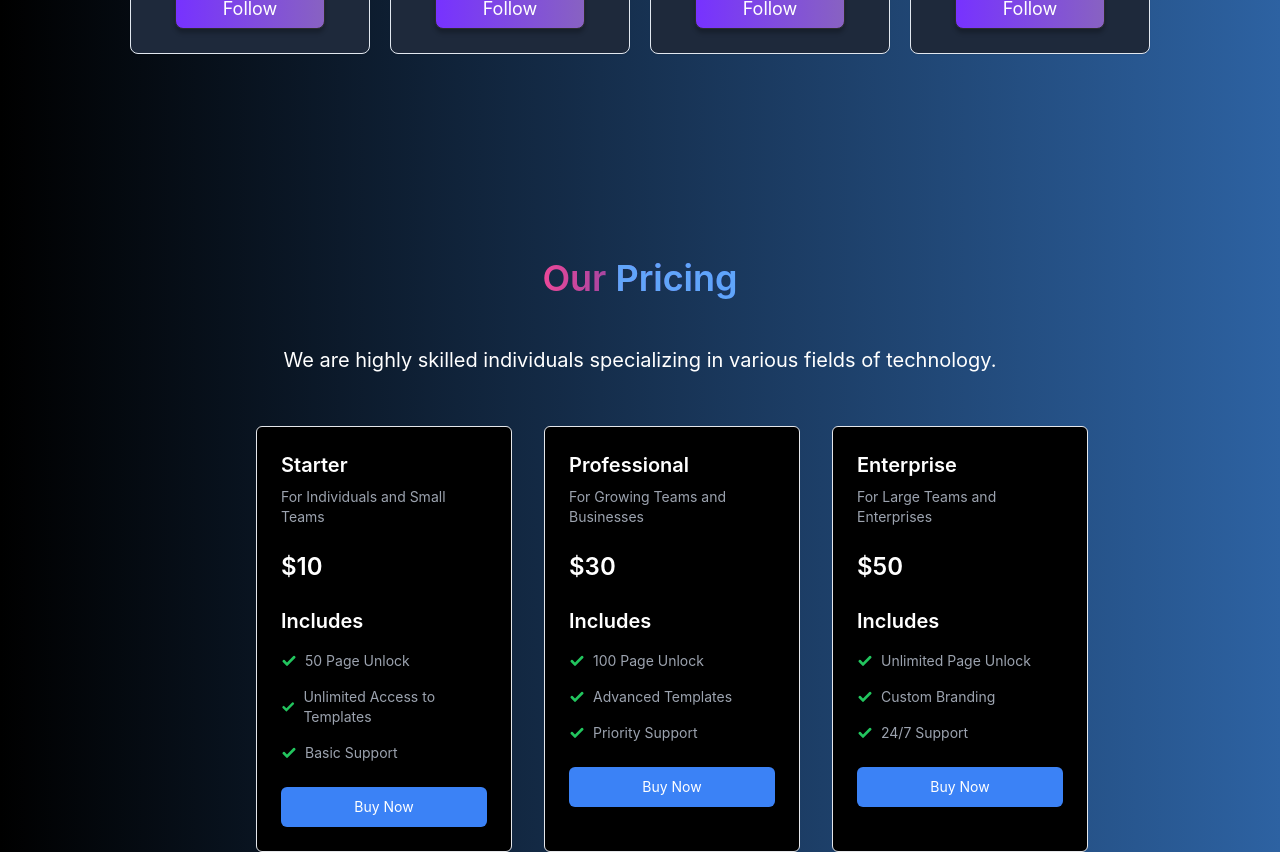
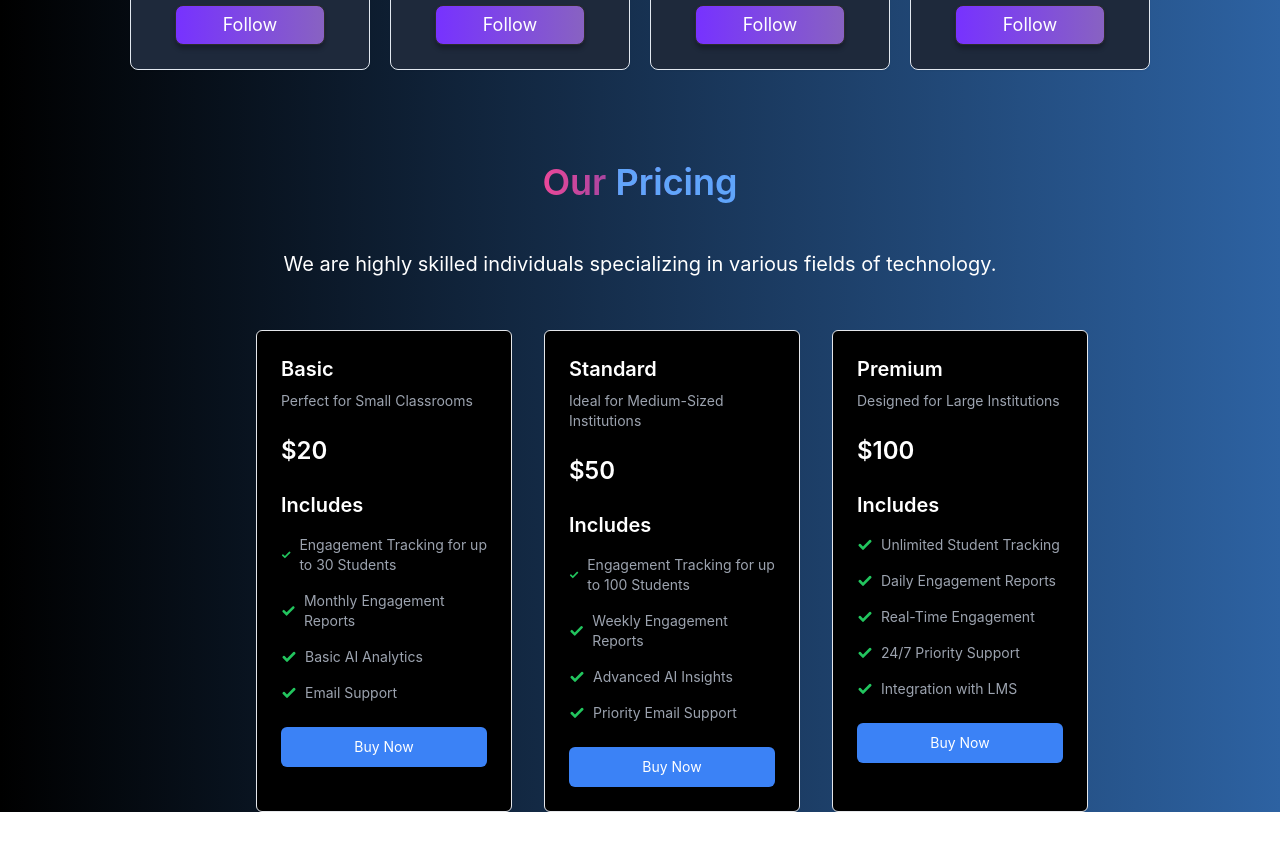
Before and after one commit to aryalbirat/ClassLens, a React (Create React App) app in the folder frontend/: page / in a window 1280 px wide. Shown: the part 2080-2932 px from the top of the page. After the commit the page ends 2892 px from the top, so only its background shows below. Built offline with nearby package versions, Linux system fonts and the light colour scheme.

Commit message:
Team Page Issue Fixed

```diff
--- a/frontend/src/pages/Examine.js
+++ b/frontend/src/pages/Examine.js
@@ -2,7 +2,7 @@ import React, { useState } from "react";
 
 const Examine = () => {
   const [img, setImg] = useState(null);
-  const [imgPreview, setImgPreview] = useState(null); // To store the preview URL
+  const [imgPreview, setImgPreview] = useState(null);
   const [notification, setNotification] = useState("");
   const [selectedImageName, setSelectedImageName] = useState("");
   const [beResponse, setBeResponse] = useState("");
@@ -22,14 +22,14 @@ const Examine = () => {
     })
       .then((res) => res.json())
       .then((data) => {
-        setNotification("Image uploaded successfully!"); // Set success message
-        setTimeout(() => setNotification(""), 3000); // Clear notification after 3 seconds
+        setNotification("Image uploaded successfully!");
+        setTimeout(() => setNotification(""), 3000);
         console.log(data.message || "Image uploaded successfully!");
         setBeResponse(data);
       })
       .catch((err) => {
-        setNotification("Error uploading image."); // Set error message
-        setTimeout(() => setNotification(""), 3000); // Clear notification after 3 seconds
+        setNotification("Error uploading image.");
+        setTimeout(() => setNotification(""), 3000);
         console.error("Error:", err);
       });
   };
--- a/frontend/src/pages/Pricing.js
+++ b/frontend/src/pages/Pricing.js
@@ -2,58 +2,59 @@ import React from 'react';
 import PriceCard from '../components/PriceCard';
 
 export default function Pricing() {
-  // Sample data for pricing plans
   const pricingPlans = [
     {
-      title: "Starter",
-      price: "$10",
+      title: "Basic",
+      price: "$20",
       duration: "per month",
-      description: "For Individuals and Small Teams",
+      description: "Perfect for Small Classrooms",
       features: [
-        "50 Page Unlock",
-        "Unlimited Access to Templates",
-        "Basic Support"
+        "Engagement Tracking for up to 30 Students",
+        "Monthly Engagement Reports",
+        "Basic AI Analytics",
+        "Email Support",
       ],
     },
     {
-      title: "Professional",
-      price: "$30",
+      title: "Standard",
+      price: "$50",
       duration: "per month",
-      description: "For Growing Teams and Businesses",
+      description: "Ideal for Medium-Sized Institutions",
       features: [
-        "100 Page Unlock",
-        "Advanced Templates",
-        "Priority Support",
+        "Engagement Tracking for up to 100 Students",
+        "Weekly Engagement Reports",
+        "Advanced AI Insights",
+        "Priority Email Support"
       ],
     },
     {
-      title: "Enterprise",
-      price: "$50",
+      title: "Premium",
+      price: "$100",
       duration: "per month",
-      description: "For Large Teams and Enterprises",
+      description: "Designed for Large Institutions",
       features: [
-        "Unlimited Page Unlock",
-        "Custom Branding",
-        "24/7 Support",
+        "Unlimited Student Tracking",
+        "Daily Engagement Reports",
+        "Real-Time Engagement",
+        "24/7 Priority Support",
+        "Integration with LMS",
       ],
-    }
+    },
   ];
 
   return (
+    <section id="pricing">
       <div className="bg-gradient-to-r from-[#000000] to-[#2d62a2]">
-      {/* Title Section */}
-      <div className="flex flex-col justify-center items-center pt-32">
+        <div className="flex flex-col justify-center items-center">
           <h1 className="text-4xl font-semibold text-transparent bg-clip-text bg-gradient-to-r from-pink-500 to-blue-800 mb-4 text-center">
             Our <span className="text-blue-400">Pricing</span>
           </h1>
         </div>
 
-      {/* Description */}
         <p className="text-xl pt-5 text-white my-3 max-w-3xl mx-auto text-center">
           We are highly skilled individuals specializing in various fields of technology.
         </p>
 
-      {/* Pricing Cards */}
         <div className="flex justify-center space-x-8 pt-10">
           {pricingPlans.map((plan, index) => (
             <PriceCard
@@ -67,5 +68,6 @@ export default function Pricing() {
           ))}
         </div>
       </div>
+    </section>
   );
 }
--- a/frontend/src/pages/Team.js
+++ b/frontend/src/pages/Team.js
@@ -3,23 +3,20 @@ import Card from '../components/Card';
 import biratImage from '../assets/birat.jpg';
 import dipeshImage from '../assets/dipesh.jpg';
 import pranavImage from '../assets/pranav.jpg';
-import rasadImage from '../assets/prasad.jpg';
+import rasadImage from '../assets/rasad.jpg';
 
-const OurTeam = () => {
+const Team = () => {
   return (
-    <div className="relative text-center px-6 py-12 bg-gradient-to-r from-[#000000]  to-[#2d62a2] ">
-      {/* Our Team Heading */}
+    <section id="team">
+      <div className="relative text-center px-6 py-16 bg-gradient-to-r from-[#000000]  to-[#2d62a2] ">
         <h1 className="text-4xl font-semibold text-transparent bg-clip-text bg-gradient-to-r from-pink-500 to-blue-800 mb-4">
           Our <span className="text-blue-400">Team</span>
         </h1>
 
-
-      {/* Description */}
         <p className="text-xl pt-5 text-white mt-6 max-w-3xl mx-auto">
           We are highly skilled individuals specializing in various fields of technology.
         </p>
 
-      {/* Team Cards */}
         <div className="mt-8">
           <div className="flex gap-5 flex-wrap justify-center">
             <Card name="Rasad Regmi" src={rasadImage} />
@@ -29,7 +26,8 @@ const OurTeam = () => {
           </div>
         </div>
       </div>
+    </section>
   );
 };
 
-export default OurTeam;
+export default Team;
```
Also changed, not shown: frontend/src/assets/rasad.jpg (renamed from frontend/src/assets/prasad.jpg), frontend/src/pages/Home.js (line endings or trailing spaces), 1 other file (tests, documents, lock files or other folders). Lines whose indentation alone changed are shown as unchanged.
